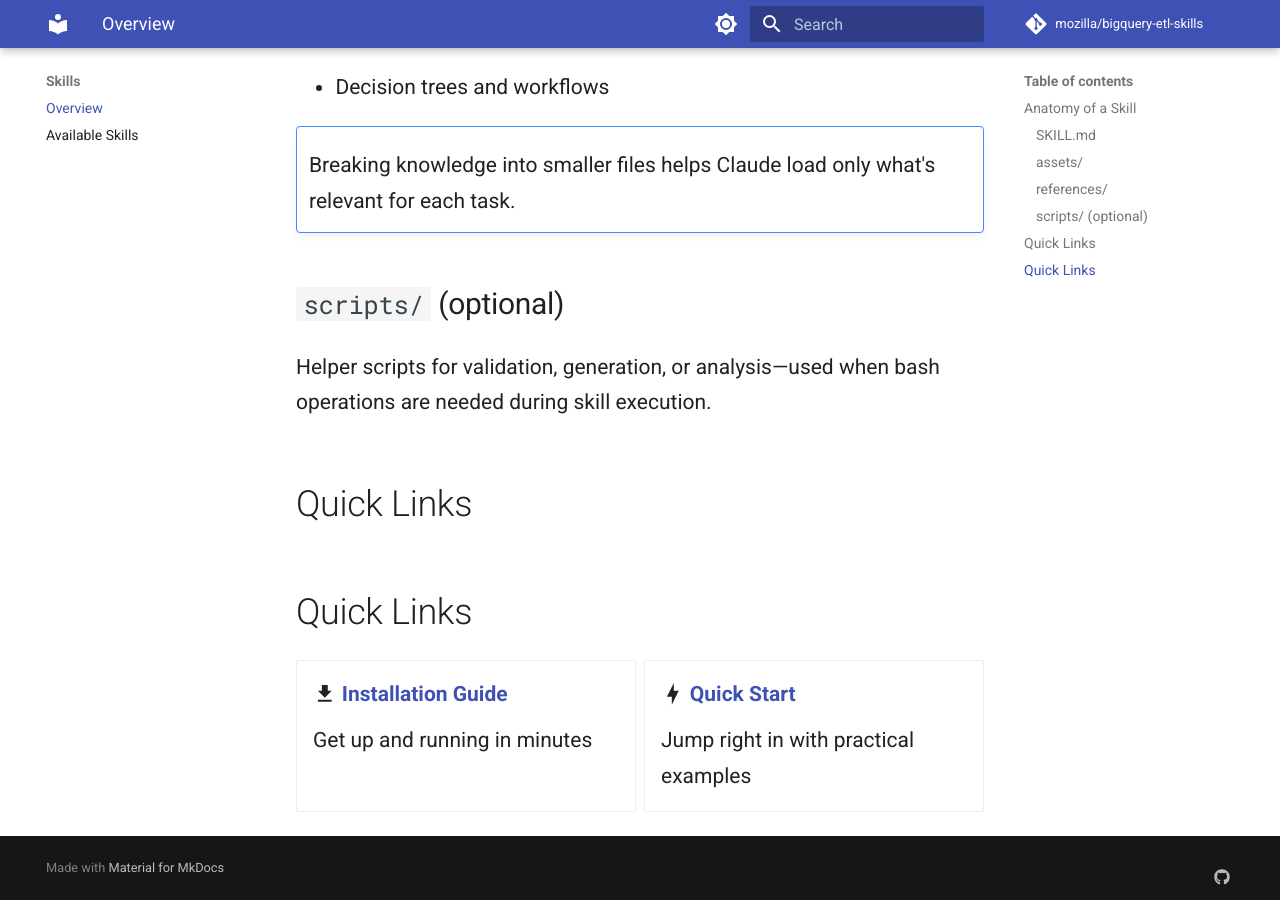
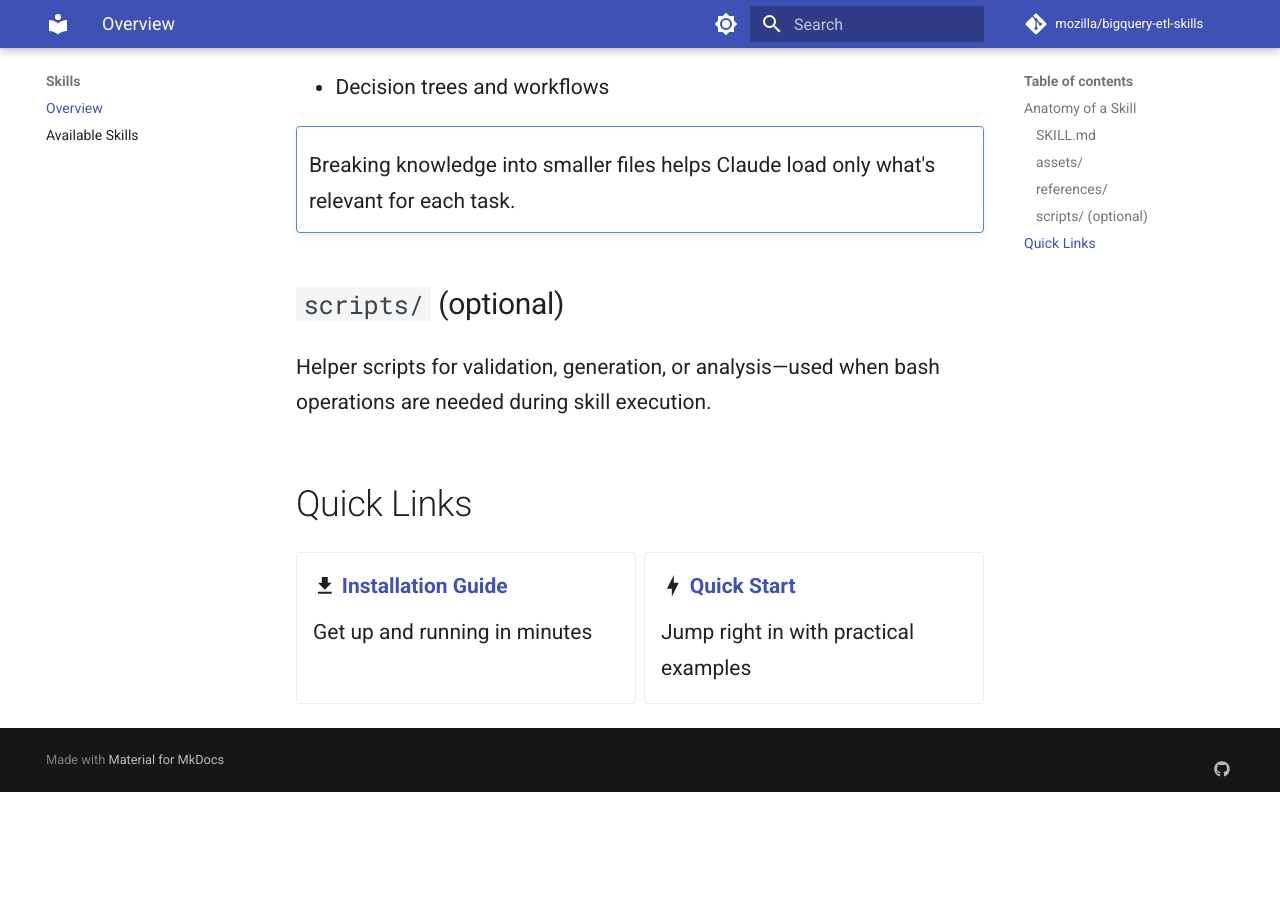
Before and after one commit to mozilla/bigquery-etl-skills, an MkDocs documentation site: the page built from docs/skills/overview.md, in a window 1280 px wide and 900 px high, scrolled down 2615 px. Built offline with MkDocs 1.6.1 and Material for MkDocs 9.7.7, drawn with Linux system fonts in a browser that asks for light colours; comment, search, counter and statistics services are not loaded; after the commit the page ends 3407 px from its top, so only the background shows below that.

Commit message:
Fix duplicate quick links section

```diff
--- a/docs/skills/overview.md
+++ b/docs/skills/overview.md
@@ -83,8 +83,6 @@ Helper scripts for validation, generation, or analysis—used when bash operatio
 
 ## Quick Links
 
-## Quick Links
-
 <div class="grid cards" markdown>
 
 - :material-download: **[Installation Guide](../getting-started/installation.md)**
```
